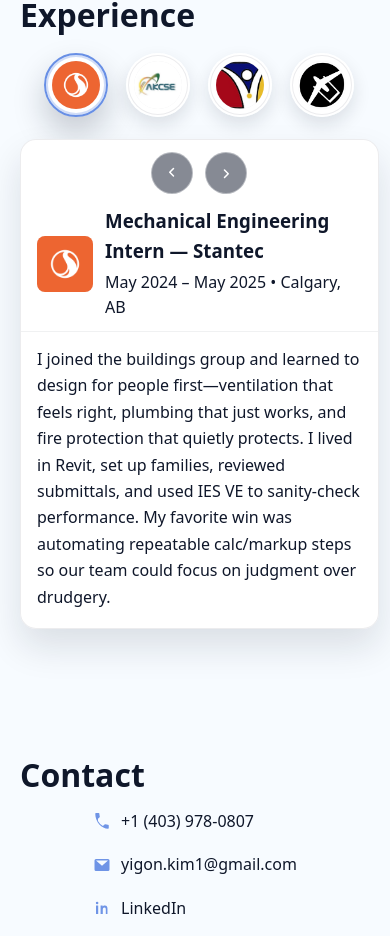
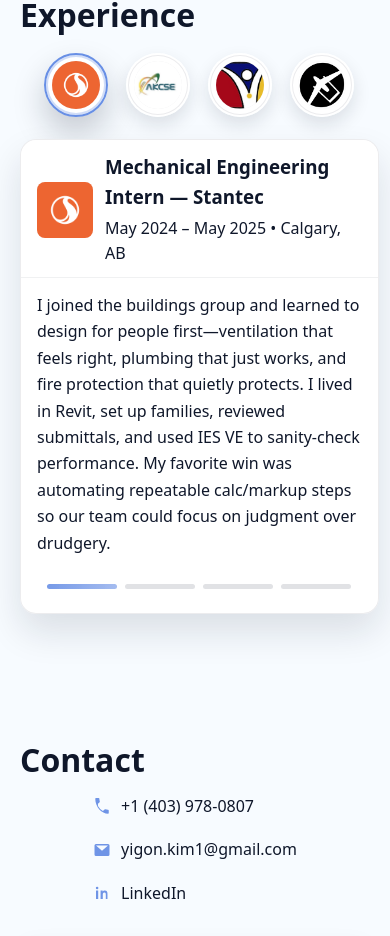
Before and after one commit to yigonk/yigonk.github.io, a React (Create React App) app: page / in a window 390 px wide. Shown: the part 3034-3970 px from the top of the page. Built offline with nearby package versions, Linux system fonts and the light colour scheme.

Commit message:
Revise experience carousel controls

```diff
--- a/src/styles/sections.css
+++ b/src/styles/sections.css
@@ -650,60 +650,53 @@
   position: sticky;
   top: calc((100vh - var(--panelMax, 50vh)) / 2);
   max-height: var(--panelMax, 50vh);
-  overflow: auto;
-  overscroll-behavior: contain;
+  display: flex;
+  flex-direction: column;
   background: rgba(255, 255, 255, 0.96);
   border: 1px solid rgba(15, 23, 42, 0.08);
   border-radius: 20px;
   box-shadow: 0 18px 36px rgba(15, 23, 42, 0.12);
   backdrop-filter: saturate(160%) blur(10px);
+  overflow: hidden;
 }
 
-.exp__controls {
-  position: absolute;
-  top: 50%;
-  left: 0;
-  right: 0;
-  display: flex;
-  justify-content: space-between;
-  padding: 0 10px;
-  pointer-events: none;
-  z-index: 2;
+.exp__scroll {
+  flex: 1;
+  min-height: 0;
+  overflow: auto;
+  overscroll-behavior: contain;
 }
 
-.exp__arrow {
-  pointer-events: auto;
-  width: 42px;
-  height: 42px;
+.exp__slider {
+  display: none;
+  gap: 8px;
+  padding: 10px 18px 18px;
+  width: 100%;
+}
+
+.exp__slideDot {
+  flex: 1 1 0;
+  height: 4px;
   border-radius: 999px;
-  border: 1px solid rgba(255, 255, 255, 0.4);
-  background: rgba(15, 23, 42, 0.35);
-  color: #fff;
-  display: grid;
-  place-items: center;
+  background: rgba(15, 23, 42, 0.12);
+  border: none;
+  padding: 0;
   cursor: pointer;
-  transition:
-    transform 0.2s ease,
-    background 0.2s ease,
-    border-color 0.2s ease;
+  transition: background 0.25s ease;
   -webkit-tap-highlight-color: transparent;
 }
 
-.exp__arrow svg {
-  width: 18px;
-  height: 18px;
-  fill: currentColor;
+.exp__slideDot.is-active {
+  background: linear-gradient(90deg, rgba(104, 143, 229, 0.9), rgba(104, 143, 229, 0.6));
 }
 
-.exp__arrow:hover,
-.exp__arrow:focus-visible {
-  transform: translateY(-1px);
-  background: rgba(15, 23, 42, 0.6);
-  border-color: rgba(255, 255, 255, 0.6);
+.exp__slideDot:hover {
+  background: rgba(104, 143, 229, 0.35);
 }
 
-.exp__arrow:active {
-  transform: scale(0.95);
+.exp__slideDot:focus-visible {
+  outline: 2px solid rgba(104, 143, 229, 0.8);
+  outline-offset: 2px;
 }
 
 .exp__head {
@@ -789,15 +782,20 @@
     position: static;
   }
 
-  .exp__controls {
-    position: static;
-    justify-content: center;
-    gap: 12px;
-    padding: 12px 0 0;
+  .exp__scroll {
+    width: 100%;
   }
 
-  .exp__arrow {
-    background: rgba(15, 23, 42, 0.5);
+  .exp__slider {
+    display: flex;
+    align-items: center;
+    justify-content: center;
+    max-width: 340px;
+    margin: 0 auto 6px;
+  }
+
+  .exp__slideDot {
+    height: 5px;
   }
 }
 
--- a/src/views/Experience.js
+++ b/src/views/Experience.js
@@ -186,28 +186,6 @@ const Experience = () => {
             onTouchEnd={onTouchEnd}
             onTouchCancel={onTouchEnd}
           >
-            <div className="exp__controls">
-              <button
-                type="button"
-                className="exp__arrow exp__arrow--prev"
-                onClick={showPrev}
-                aria-label="Previous experience"
-              >
-                <svg viewBox="0 0 24 24" role="img" aria-hidden="true">
-                  <path d="M14.7 5.3a1 1 0 0 1 0 1.4L10.41 11l4.3 4.3a1 1 0 0 1-1.42 1.4l-5-5a1 1 0 0 1 0-1.4l5-5a1 1 0 0 1 1.42 0z" />
-                </svg>
-              </button>
-              <button
-                type="button"
-                className="exp__arrow exp__arrow--next"
-                onClick={showNext}
-                aria-label="Next experience"
-              >
-                <svg viewBox="0 0 24 24" role="img" aria-hidden="true">
-                  <path d="M9.3 18.7a1 1 0 0 1 0-1.4L13.59 13l-4.3-4.3a1 1 0 1 1 1.42-1.4l5 5a1 1 0 0 1 0 1.4l-5 5a1 1 0 0 1-1.42 0z" />
-                </svg>
-              </button>
-            </div>
             <div className="exp__scroll">
               <header className="exp__head">
                 {LOGOS[sel.id] && (
@@ -232,6 +210,21 @@ const Experience = () => {
                 {/* more <p>…</p> if needed */}
               </div>
             </div>
+            <div className="exp__slider" role="group" aria-label="Experience slider">
+              {ITEMS.map((it, index) => {
+                const active = index === selIndex;
+                return (
+                  <button
+                    key={it.id}
+                    type="button"
+                    className={`exp__slideDot${active ? " is-active" : ""}`}
+                    onClick={() => showIndex(index)}
+                    aria-label={`Show ${it.label}`}
+                    aria-pressed={active ? "true" : "false"}
+                  />
+                );
+              })}
+            </div>
           </article>
         </div>
       </div>
```
